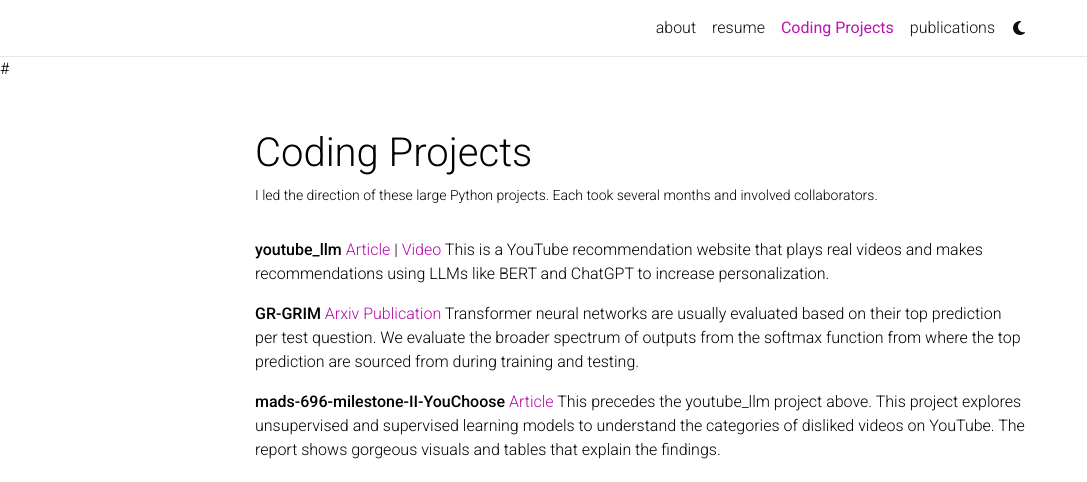
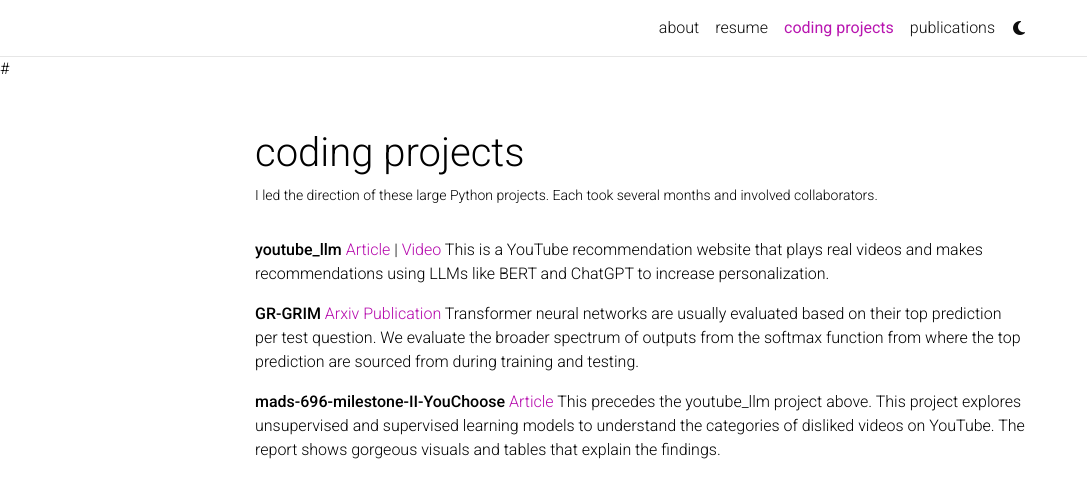
Before and after one commit to kephasitati/Portfolio-Template, a Jekyll site: the page built from _pages/repositories.md, in a window 1280 px wide and 1180 px high. Shown: the top 482 px of the window, without its empty margins (0-1087 px from the left). Built offline with Jekyll 4.4.1, drawn with Linux system fonts in a browser that asks for light colours; comment, search, counter and statistics services are not loaded; a style sheet for code colours, icons or effects is not loaded.

```diff
--- a/_pages/repositories.md
+++ b/_pages/repositories.md
@@ -1,7 +1,7 @@
 ---
 layout: page
 permalink: /coding-projects/
-title: Coding Projects
+title: coding projects
 description: I led the direction of these large Python projects. Each took several months and involved collaborators.
 nav: true
 nav_order: 3
```
